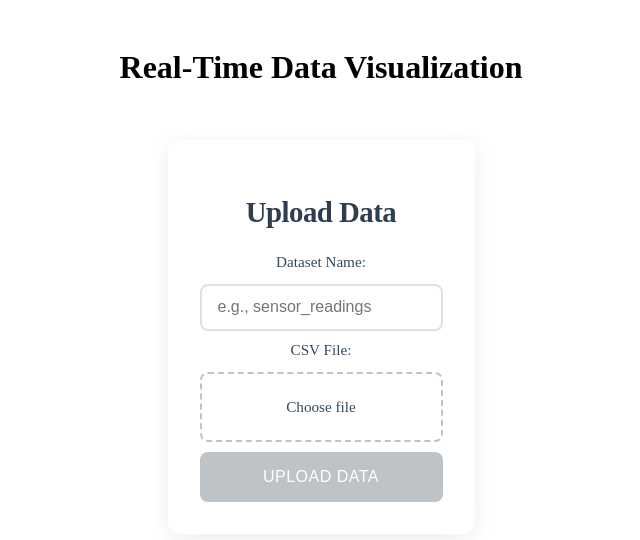
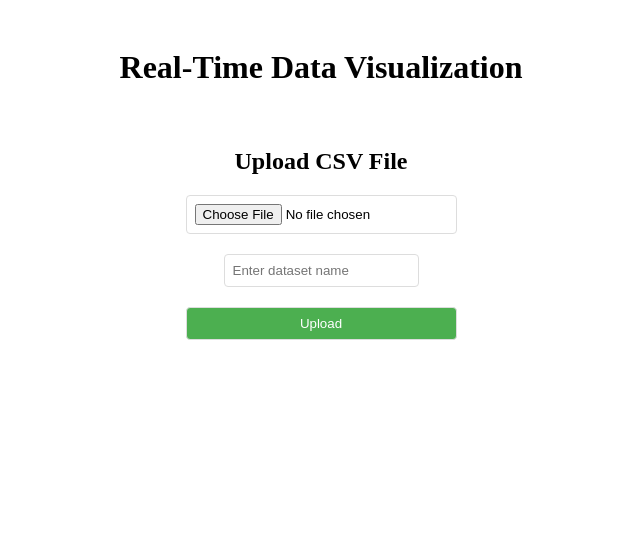
Before and after one commit to Abhishek82210/DataViz, a React (Create React App) app in the folder datavfront/: page / in a window 1280 px wide. Shown: the top 540 px of the page, without its empty margins (319-959 px from the left). Built offline with nearby package versions, Linux system fonts and the light colour scheme.

Commit message:
Update DataUpload.js

```diff
--- a/datavfront/src/components/DataUpload.js
+++ b/datavfront/src/components/DataUpload.js
@@ -1,158 +1,71 @@
-import React, { useState } from 'react';
-import axios from 'axios';
-import './DataUpload.css';
+import React, { useState } from "react";
+import axios from "axios";
 
-const DataUpload = ({ onUploadSuccess }) => {
-  const [datasetName, setDatasetName] = useState('');
+const DataUpload = () => {
   const [file, setFile] = useState(null);
-  const [message, setMessage] = useState({ text: '', isError: false });
-  const [isUploading, setIsUploading] = useState(false);
+  const [datasetName, setDatasetName] = useState("");
 
-  const resetForm = () => {
-    setDatasetName('');
-    setFile(null);
-  };
-
-  // Updated error handler: we convert error response to string if needed.
-  const handleApiError = (error) => {
-    let errorMsg = 'Upload failed';
-
-    if (error.response) {
-      let responseData = error.response.data;
-      // Convert to string if not already a string
-      if (typeof responseData !== 'string') {
-        responseData = JSON.stringify(responseData);
-      }
-      errorMsg = responseData;
-      if (error.response.status === 405) {
-        errorMsg = 'Upload method not allowed. Check backend endpoint.';
-      } else if (error.response.status === 413) {
-        errorMsg = 'File too large (max 10MB)';
-      }
-    } else if (error.code === 'ECONNABORTED') {
-      errorMsg = 'Request timed out';
-    } else if (error.request) {
-      errorMsg = 'No server response';
-    } else {
-      errorMsg = error.message || 'Unknown error occurred';
-    }
-
-    setMessage({ text: errorMsg, isError: true });
-  };
-
-  const handleSubmit = async (e) => {
+  const onSubmit = async (e) => {
     e.preventDefault();
 
-    const trimmedName = datasetName.trim();
-
-    // Basic validation
-    if (!file) {
-      setMessage({ text: 'Please select a file', isError: true });
-      return;
-    }
-    if (!file.name.toLowerCase().endsWith('.csv')) {
-      setMessage({ text: 'Only CSV files are allowed', isError: true });
-      return;
-    }
-    if (!trimmedName) {
-      setMessage({ text: 'Dataset name is required', isError: true });
-      return;
-    }
-    // Prevent using reserved dataset name "upload" if needed.
-    if (trimmedName.toLowerCase() === 'upload') {
-      setMessage({ text: "'upload' is a reserved dataset name", isError: true });
+    if (!file || !datasetName) {
+      alert("Please select a file and enter a dataset name.");
       return;
     }
 
     const formData = new FormData();
-    formData.append('file', file);
-    formData.append('datasetName', trimmedName);
-
-    setIsUploading(true);
-    setMessage({ text: 'Uploading...', isError: false });
+    formData.append("file", file);
+    formData.append("datasetName", datasetName);
 
     try {
       const response = await axios.post(
-        'https://dataviz-wcmx.onrender.com/api/data/upload',
+        "https://dataviz-wcmx.onrender.com/api/data/upload",
         formData,
         {
-          headers: { 'Content-Type': 'multipart/form-data' },
-          timeout: 30000,
-          withCredentials: true
+          headers: {
+            "Content-Type": "multipart/form-data",
+          },
         }
       );
 
-      // Handle successful response.
-      let resMessage = 'Upload successful';
-      if (typeof response.data === 'string') {
-        resMessage = response.data;
-      } else if (response.data && response.data.message) {
-        resMessage = response.data.message;
+      alert("File uploaded successfully");
+      console.log("Server response:", response.data);
+    } catch (error) {
+      const errMsg = error?.message || error?.toString() || "Unknown error";
+      console.error("Upload failed:", errMsg);
+
+      if (
+        errMsg.includes("CORS") ||
+        errMsg.includes("Failed to fetch") ||
+        errMsg.includes("NetworkError")
+      ) {
+        alert("Failed due to network or CORS error. Try again later.");
+      } else {
+        alert("Upload failed: " + errMsg);
       }
-      setMessage({ text: resMessage, isError: false });
-
-      if (typeof onUploadSuccess === 'function') {
-        onUploadSuccess(trimmedName);
-      }
-
-      resetForm();
-    } catch (error) {
-      handleApiError(error);
-    } finally {
-      setIsUploading(false);
     }
   };
 
   return (
-    <div className="upload-container">
-      <h2>Upload Data</h2>
-
-      <form onSubmit={handleSubmit}>
-        <div className="form-group">
-          <label>Dataset Name:</label>
+    <div style={{ padding: "20px" }}>
+      <h2>Upload CSV File</h2>
+      <form onSubmit={onSubmit}>
+        <div style={{ marginBottom: "10px" }}>
+          <input
+            type="file"
+            accept=".csv"
+            onChange={(e) => setFile(e.target.files[0])}
+          />
+        </div>
+        <div style={{ marginBottom: "10px" }}>
           <input
             type="text"
+            placeholder="Enter dataset name"
             value={datasetName}
             onChange={(e) => setDatasetName(e.target.value)}
-            placeholder="e.g., sensor_readings"
-            disabled={isUploading}
           />
         </div>
-
-        <div className="form-group">
-          <label>CSV File:</label>
-          <div className="file-input-wrapper">
-            <input
-              type="file"
-              accept=".csv"
-              onChange={(e) => setFile(e.target.files[0])}
-              disabled={isUploading}
-              id="csvFile"
-            />
-            <label htmlFor="csvFile" className="file-input-label">
-              {file ? file.name : 'Choose file'}
-            </label>
-          </div>
-          {file && (
-            <div className="file-info">
-              Size: {(file.size / 1024).toFixed(2)} KB
-            </div>
-          )}
-        </div>
-
-        <button
-          type="submit"
-          className="submit-button"
-          disabled={isUploading || !file || !datasetName.trim()}
-        >
-          {isUploading ? 'Uploading...' : 'Upload Data'}
-        </button>
-
-        {message.text && (
-          <div className={`message ${message.isError ? 'error' : 'success'}`}>
-            {message.text}
-          </div>
-        )}
+        <button type="submit">Upload</button>
       </form>
     </div>
   );
```
